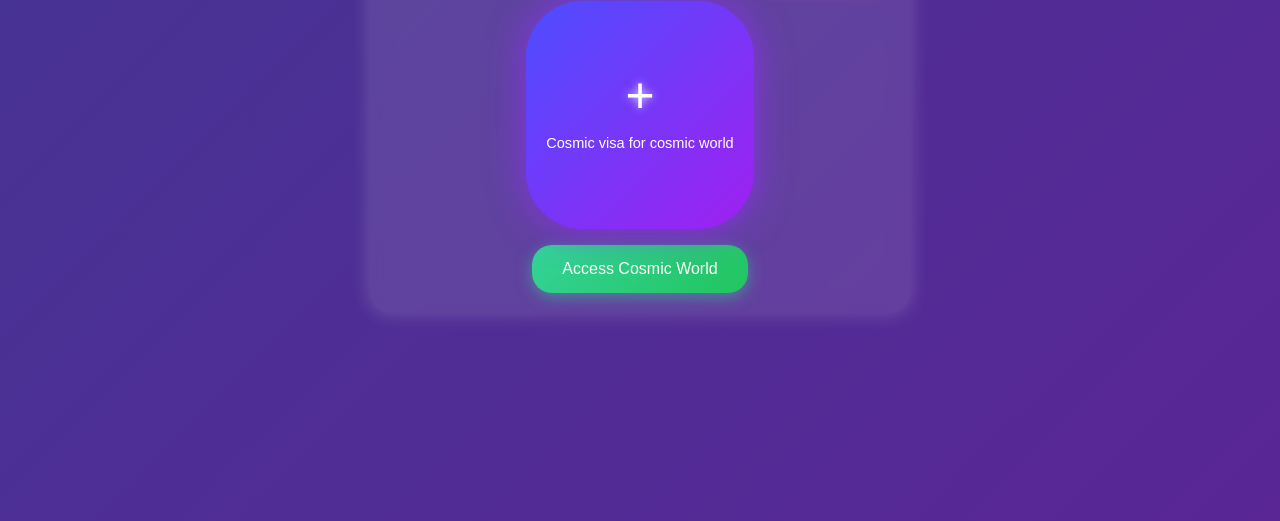
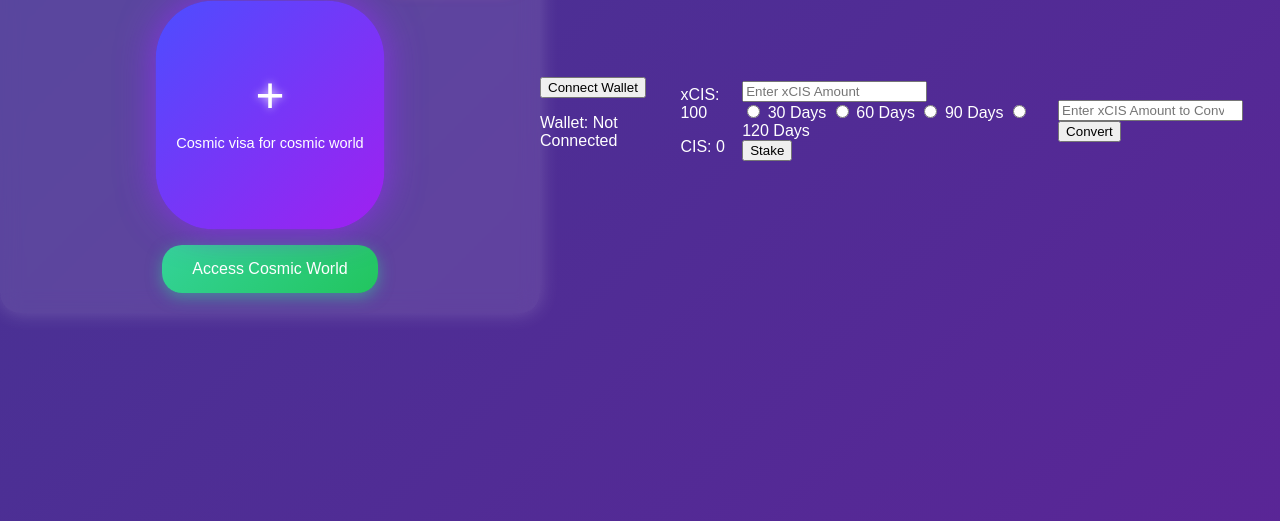
Before and after one commit to iir20/COSMIC-SPACE-PROTOCOL, a plain HTML site: page index.html in a window 1280 px wide. Shown: the part 279-800 px from the top of the page. Drawn offline with Linux system fonts and the light colour scheme.

Commit message:
Update index.html

```diff
--- a/index.html
+++ b/index.html
@@ -23,6 +23,40 @@
             <button class="access-btn" onclick="location.href='home.html'">Access Cosmic World</button>
         </main>
     </div>
+    <!-- Wallet Connection -->
+<div>
+    <button id="wallet-connect-btn">Connect Wallet</button>
+    <p class="wallet-address">Wallet: Not Connected</p>
+</div>
+
+<!-- Balances -->
+<div>
+    <p class="xcis-balance">xCIS: 100</p>
+    <p class="cis-balance">CIS: 0</p>
+</div>
+
+<!-- Staking Section -->
+<div>
+    <input id="stake-input" type="number" placeholder="Enter xCIS Amount" />
+    <div>
+        <input type="radio" name="duration" value="30" id="duration-30" />
+        <label for="duration-30">30 Days</label>
+        <input type="radio" name="duration" value="60" id="duration-60" />
+        <label for="duration-60">60 Days</label>
+        <input type="radio" name="duration" value="90" id="duration-90" />
+        <label for="duration-90">90 Days</label>
+        <input type="radio" name="duration" value="120" id="duration-120" />
+        <label for="duration-120">120 Days</label>
+    </div>
+    <button id="stake-btn">Stake</button>
+    <div class="stake-list"></div>
+</div>
+
+<!-- Conversion Section -->
+<div>
+    <input id="convert-input" type="number" placeholder="Enter xCIS Amount to Convert" />
+    <button id="convert-btn">Convert</button>
+</div>
     <script src="script.js"></script>
       <script src="walletConnect.js"></script>
 </body>
```
